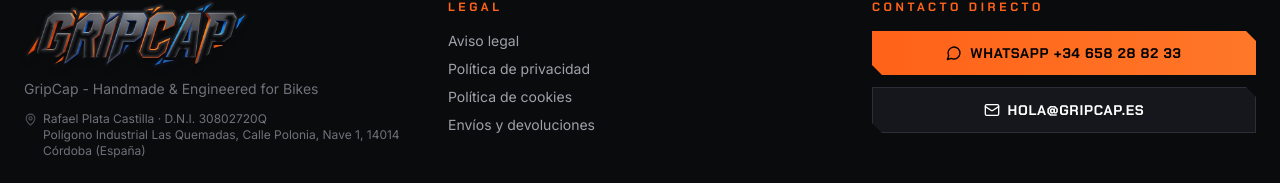
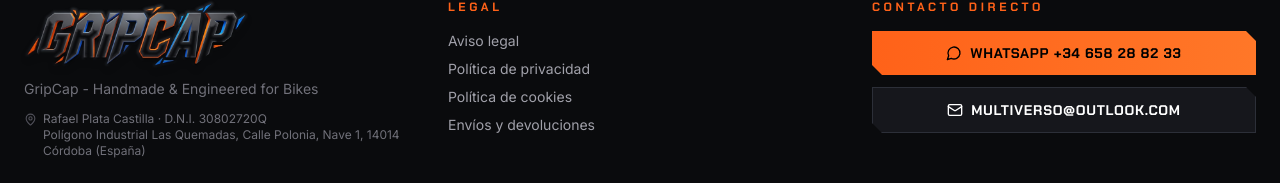
Before and after one commit to franchivi/GripCap, a React (Vite) app: page / in a window 1280 px wide. Shown: the part 5039-5222 px from the top of the page. Built offline with nearby package versions, Linux system fonts and the light colour scheme.

Commit message:
Cambiar el correo de contacto a multiverso@outlook.com

```diff
--- a/aviso-legal/index.html
+++ b/aviso-legal/index.html
@@ -60,7 +60,7 @@
         "logo": "https://www.gripcap.es/logo.png",
         "image": "https://www.gripcap.es/og-image.jpg",
         "telephone": "+34658288233",
-        "email": "hola@gripcap.es",
+        "email": "multiverso@outlook.com",
         "priceRange": "6 € - 12 €",
         "currenciesAccepted": "EUR",
         "address": {
--- a/cookies/index.html
+++ b/cookies/index.html
@@ -60,7 +60,7 @@
         "logo": "https://www.gripcap.es/logo.png",
         "image": "https://www.gripcap.es/og-image.jpg",
         "telephone": "+34658288233",
-        "email": "hola@gripcap.es",
+        "email": "multiverso@outlook.com",
         "priceRange": "6 € - 12 €",
         "currenciesAccepted": "EUR",
         "address": {
--- a/envios-y-devoluciones/index.html
+++ b/envios-y-devoluciones/index.html
@@ -60,7 +60,7 @@
         "logo": "https://www.gripcap.es/logo.png",
         "image": "https://www.gripcap.es/og-image.jpg",
         "telephone": "+34658288233",
-        "email": "hola@gripcap.es",
+        "email": "multiverso@outlook.com",
         "priceRange": "6 € - 12 €",
         "currenciesAccepted": "EUR",
         "address": {
--- a/index.html
+++ b/index.html
@@ -69,7 +69,7 @@
         "logo": "https://www.gripcap.es/logo.png",
         "image": "https://www.gripcap.es/og-image.jpg",
         "telephone": "+34658288233",
-        "email": "hola@gripcap.es",
+        "email": "multiverso@outlook.com",
         "priceRange": "6 € - 12 €",
         "currenciesAccepted": "EUR",
         "address": {
--- a/privacidad/index.html
+++ b/privacidad/index.html
@@ -60,7 +60,7 @@
         "logo": "https://www.gripcap.es/logo.png",
         "image": "https://www.gripcap.es/og-image.jpg",
         "telephone": "+34658288233",
-        "email": "hola@gripcap.es",
+        "email": "multiverso@outlook.com",
         "priceRange": "6 € - 12 €",
         "currenciesAccepted": "EUR",
         "address": {
--- a/src/legal.js
+++ b/src/legal.js
@@ -9,7 +9,7 @@
   postalCode: '14014',
   city: 'Córdoba',
   country: 'España',
-  email: 'hola@gripcap.es',
+  email: 'multiverso@outlook.com',
   phone: '+34 658 28 82 33',
   domain: 'www.gripcap.es',
   // Perfiles sociales: rellenar con las URLs reales para que aparezcan los
```
